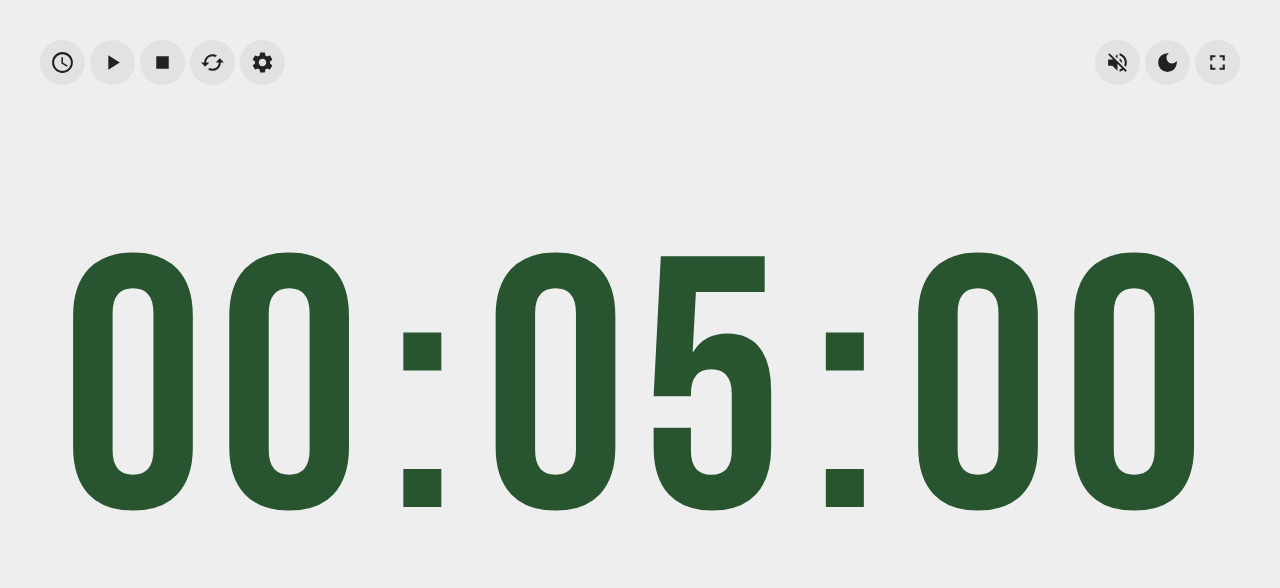
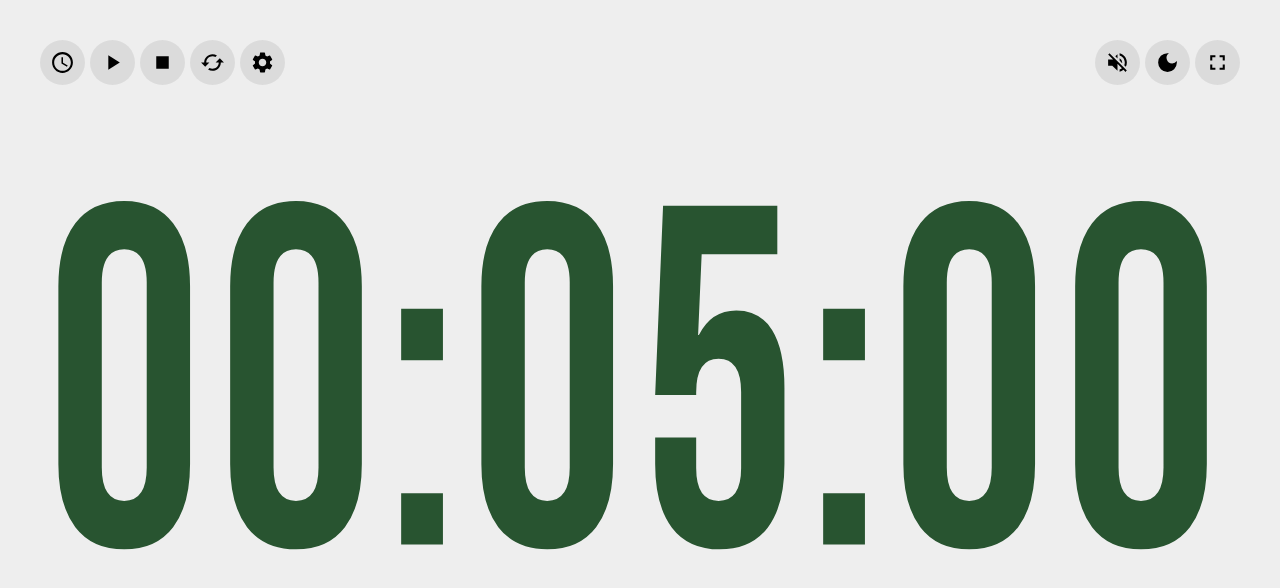
Before and after one commit to Toluade/pro-time, a React (Vite) app: page / in a window 1280 px wide. Both pictures are taken after a click on the icon 62 px from the left and 62 px from the top of the page. Shown: the top 588 px of the page. Built offline with nearby package versions, Linux system fonts and the light colour scheme.

Commit message:
edited color palette and increase font size of timer

```diff
--- a/src/components/Home/style.scss
+++ b/src/components/Home/style.scss
@@ -1,13 +1,13 @@
 .dark-theme {
-  --shade1: #222222;
+  --shade1: #000000;
   --shade2: #dc0000;
-  --shade3: #dc5f00;
+  --shade3: #c05300;
   --shade4: #285430;
   --shade5: #eeeeee;
   --shade6: #3f0071;
   --shade7: #eeeeee;
-  --shade8: #222222;
-  --shade9: #eeeeee0f;
+  --shade8: #000000;
+  --shade9: #eeeeee14;
 
   --background-shade: var(--shade1);
   --accent-color: var(--shade5);
@@ -15,13 +15,13 @@
 .light-theme {
   --shade1: #eeeeee;
   --shade2: #dc0000;
-  --shade3: #dc5f00;
+  --shade3: #c05300;
   --shade4: #285430;
-  --shade5: #222222;
+  --shade5: #000000;
   --shade6: #3f0071;
   --shade7: #eeeeee;
-  --shade8: #222222;
-  --shade9: #2222220f;
+  --shade8: #000000;
+  --shade9: #00000014;
 
   --background-shade: var(--shade1);
   --accent-color: var(--shade5);
@@ -115,6 +115,7 @@
 
   .iconContainer {
     position: fixed;
+    z-index: 2;
     top: 0px;
     width: 100%;
     // height: 70px;
@@ -205,7 +206,17 @@
     gap: 5px;
 
     .timer__item {
-      display: flex;
+      // display: flex;
+      display: inline-flex;
+      transform: scale(1.1, 1.35);
+      /* Safari and Chrome */
+      -webkit-transform: scale(1.1, 1.35);
+      /* Firefox */
+      -moz-transform: scale(1.1, 1.35);
+      /* IE 9+ */
+      -ms-transform: scale(1.1, 1.35);
+      /* Opera */
+      -o-transform: scale(1.1, 1.35);
       justify-content: center;
       align-items: center;
       padding: 5px;
@@ -234,6 +245,17 @@
     font-variant-numeric: tabular-nums;
     font-weight: 700;
 
+    display: inline-block;
+    transform: scale(1, 1.35);
+    /* Safari and Chrome */
+    -webkit-transform: scale(1, 1.35);
+    /* Firefox */
+    -moz-transform: scale(1, 1.35);
+    /* IE 9+ */
+    -ms-transform: scale(1, 1.35);
+    /* Opera */
+    -o-transform: scale(1, 1.35);
+
     @media screen and (max-width: 1000px) {
       letter-spacing: 0.5vw;
     }
```
